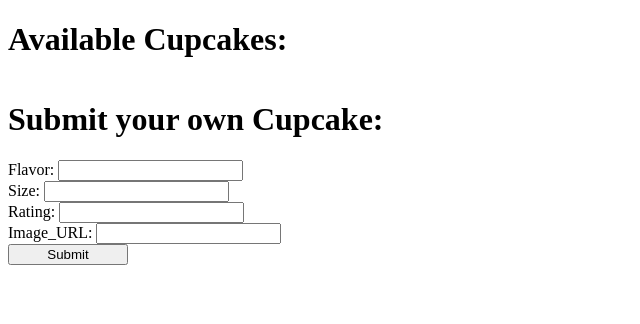
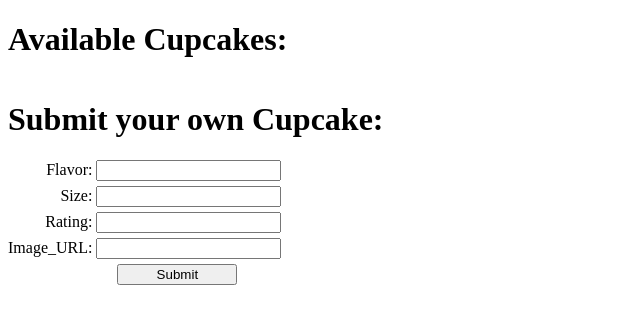
Before and after one commit to HapoGit89/RESTFUL-JSON-Cupcake, a Flask app: page / in a window 1280 px wide. Shown: the top 324 px of the page, without its empty margins (0-640 px from the left). Run offline with Flask 3, Linux system fonts and the light colour scheme; data that the repository does not hold is empty.

Commit message:
added basic styling

```diff
--- a/static/app.js
+++ b/static/app.js
@@ -34,6 +34,7 @@ async function onStart(){
         const newRating = document.createElement("li");
         newImg.src = cake.image
         newImg.classList.add("thumbnail")
+        newUl.classList.add("cupcake-details")
         newFlav.innerText = `Flavor: ${cake.flavor}`
         newSize.innerText = `Size: ${cake.size}`
         newRating.innerText = `Rating: ${cake.rating}`
--- a/static/style.css
+++ b/static/style.css
@@ -5,15 +5,29 @@
 
 
 #input{
-    display: flex;
-    flex-direction: column;
+    display:grid;
+    grid-template-columns: max-content;
+    grid-gap:5px;
+    text-align: right;
+
 }
 
 #submit {
     width: 120px;
+    margin-left: 40%;
 }
 
 #cupcake-output{
     display: flex;
     flex-wrap: wrap;
 }
+
+.cupcake-details{
+    border-style: solid;
+    border-color: black;
+    border-width: thin;
+    border-radius: 5px;
+    background-color: whitesmoke;
+    margin: 2% ;
+    padding: 2%;
+}
```
